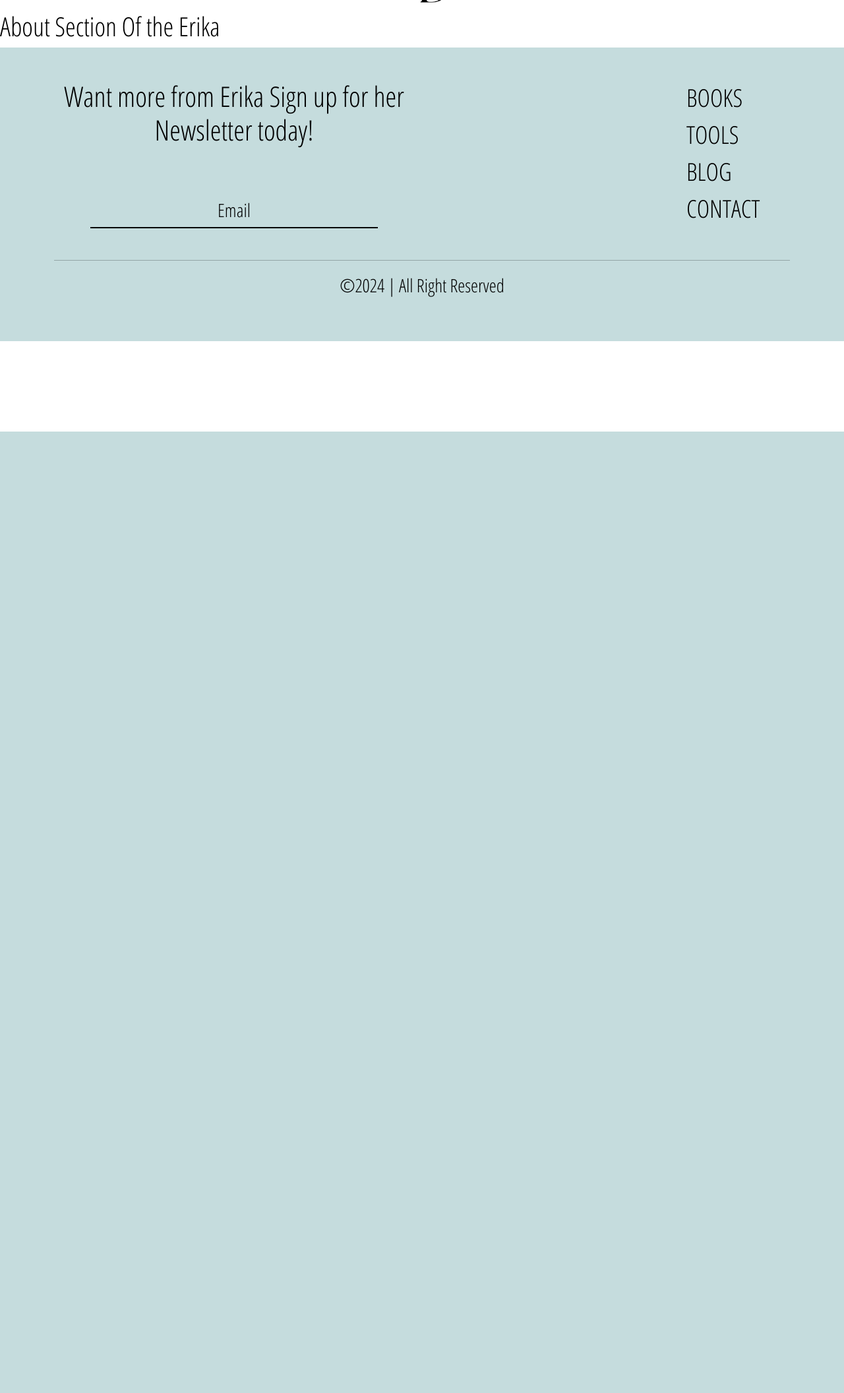
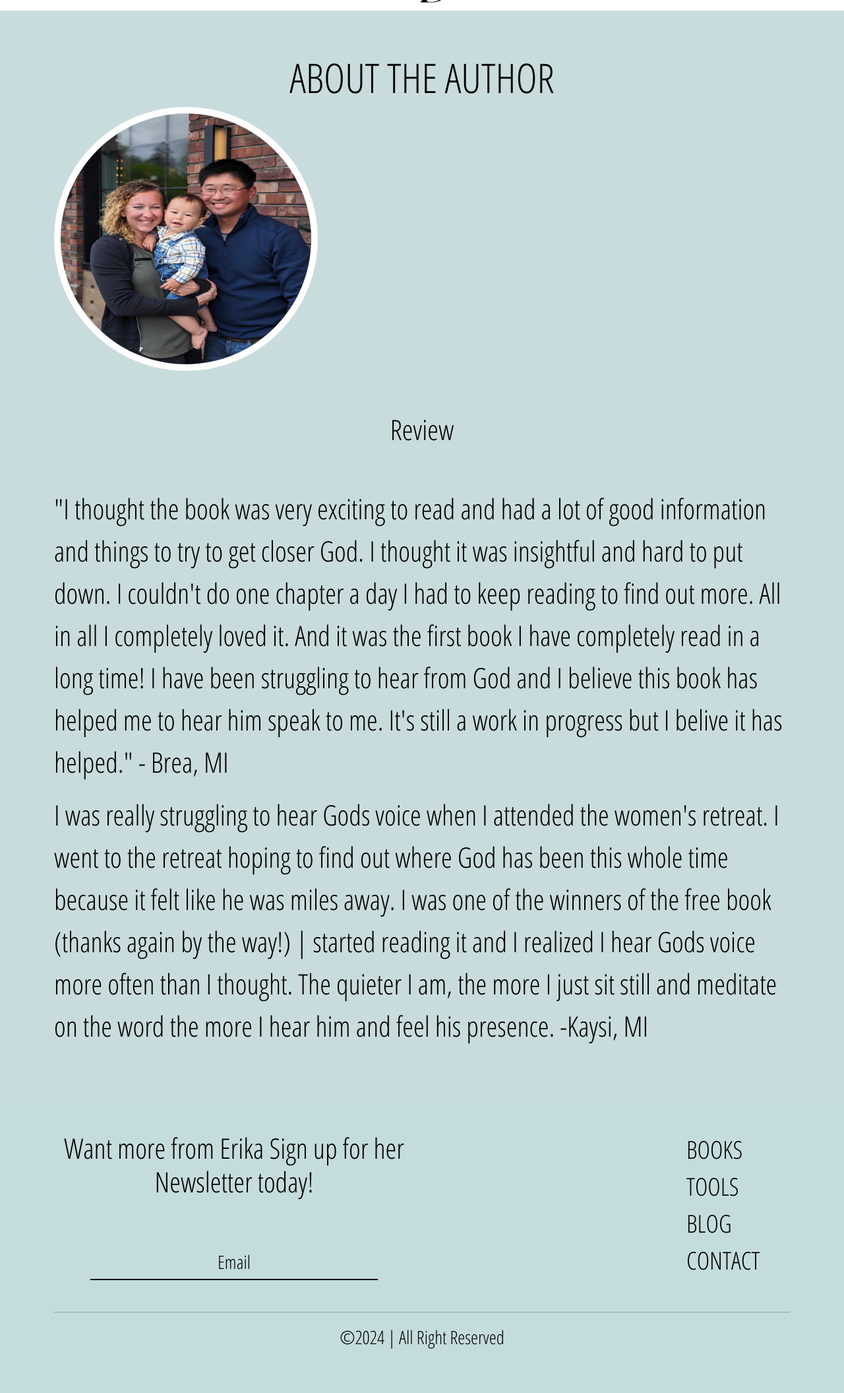
Before and after one commit to ErikaDejonge/Erika_Website, a Django app: page /about/ in a window 1280 px wide. Shown: the part 146-2257 px from the top of the page at 66% size. Before the commit the page ends 800 px from the top, so only its background shows below. Run offline with Django 5.2, Linux system fonts and the light colour scheme.

Commit message:
add about update

```diff
--- /dev/null
+++ b/ErikaApp/static/css/about.css
@@ -0,0 +1,53 @@
+.about-body{
+    background: #c9dcdd;
+    padding: 5% 0;
+    font-size: 32pt;
+}
+.about-title{
+    padding: 0%;
+
+}
+.about-title .title{
+    font-size: 46.4pt;
+}
+.review-about-author{
+    padding: 5%;
+}
+
+.author-img .img{
+    border-radius: 50%;
+    border: 0px solid white;
+    width: 400px;
+    height: 400px;
+    border-width: 10px;
+}
+
+
+@media screen and (max-width:425px) {
+    .about-body{
+        background: #c9dcdd;
+        padding: 5% 0;
+        font-size: 18pt;
+        width: 100%;
+        overflow: hidden;
+    }
+    .about-title{
+        padding: 0%;
+
+    }
+    .about-title .title{
+        font-size: 28pt;
+    }
+    .review-about-author{
+        padding: 5%;
+    }
+
+    .author-img .img{
+        border-radius: 50%;
+        border: 0px solid white;
+        width: 200px;
+        height: 200px;
+        border-width: 7px;
+    }
+
+}
--- a/ErikaApp/static/css/blog.css
+++ b/ErikaApp/static/css/blog.css
@@ -42,8 +42,11 @@
 
 
 @media screen and (max-width:425px) {
+    .body .blog-body{
+        zoom: 0.5;
+    }
     .blog-body{
-        width: 62rem !important;
+        width: 60rem !important;
     }
     .wrapper-items{
         width: 200dvh;
--- a/ErikaApp/templates/main/about.html
+++ b/ErikaApp/templates/main/about.html
@@ -1,7 +1,42 @@
 {% extends 'main/base.html' %}
 {% load static %}
+{% block link %}
+<link rel="stylesheet" href="{% static 'css/about.css' %}">
+{% endblock link %}
 
 
 {% block content %}
- <h1>About  Section Of the Erika</h1>
+ <div class="container-fluid about-body">
+    <div class="container">
+        <div class="wrapper">
+            <div class="about-title text-center">
+                <h1 class="title">ABOUT THE AUTHOR</h1>
+            </div>
+            <div class="author-img">
+                <img class="img"  src="{% static 'images/Erika_holder.jpg' %}" alt="">
+            </div>
+            <div class="review-about-author text-center">
+                <label class="review-title">Review</label>
+            </div>
+            <div class="about-author">
+                <p>"I thought the book was very exciting to read and had a lot of
+                    good information and things to try to get closer God. I thought it was
+                    insightful and hard to put down. I couldn't do one chapter a day I had
+                    to keep reading to find out more. All in all I completely loved it. And
+                    it was the first book I have completely read in a long time! I have been
+                    struggling to hear from God and I believe this book has helped me to hear
+                    him speak to me. It's still a work in progress but I belive it has helped." - Brea, MI
+                </p>
+                <p>
+                    I was really struggling to hear Gods voice when I attended the women's retreat.
+                    I went to the retreat hoping to find out where God has been this whole time because
+                    it felt like he was miles away. I was one of the winners of the free book (thanks
+                    again by the way!) | started reading it and I realized I hear Gods voice more often
+                    than I thought. The quieter I am, the more I just sit still and meditate on the word
+                    the more I hear him and feel his presence. -Kaysi, MI
+                </p>
+            </div>
+        </div>
+    </div>
+ </div>
 {% endblock content %}
--- a/ErikaApp/templates/main/base.html
+++ b/ErikaApp/templates/main/base.html
@@ -115,26 +115,21 @@
 
             }
         }
+
         @media screen and (max-width:425px) {
 
             .logo-img{
-                margin:auto 100%;
+                margin:auto 5%;
             }
             .main-footer{
-                width: 65rem;
                 overflow: hidden;
                 left: 0;
                 bottom: 0%;
             }
-            .footer-ul{
+            .footer-ul ul{
+                display: flex;
                 position: relative;
-                left: 50%;
-                transform: translate(-30%);
-            }
-            .footer-ul ul{
-                list-style: none;
-                display: flex;
-                flex-direction: row;
+                right: 20%;
             }
             .footer-ul ul li{
                 padding: 2%;
@@ -142,7 +137,7 @@
             .footer-ul ul li a{
                 text-decoration: none;
                 color: #000000;
-                font-size: 28pt;
+                font-size: 20pt;
             }
         }
     </style>
@@ -155,7 +150,7 @@
     <nav class="navbar navbar-expand-lg bg-body-tertiary mb-3" style="background-color: #ffff !important;">
         <div class="container position-relative py-3 nav-padding">
             <a class="navbar-brand position-absolute top-100 start-50 translate-middle mb-5 " href="{% url 'index' %}">
-                <img class="logo-img mb-4 py-3" src="{% static 'logo/ED-logo.png' %}" alt="LOGO">
+                <img class="logo-img mb-4 py-3" src="{% static 'logo/ED-logo.png' %}" alt="LOGO"><br>
             </a>
           <button class="navbar-toggler" type="button" data-bs-toggle="collapse" data-bs-target="#navbarSupportedContent" aria-controls="navbarSupportedContent" aria-expanded="false" aria-label="Toggle navigation">
             <span class="navbar-toggler-icon"></span>
```
